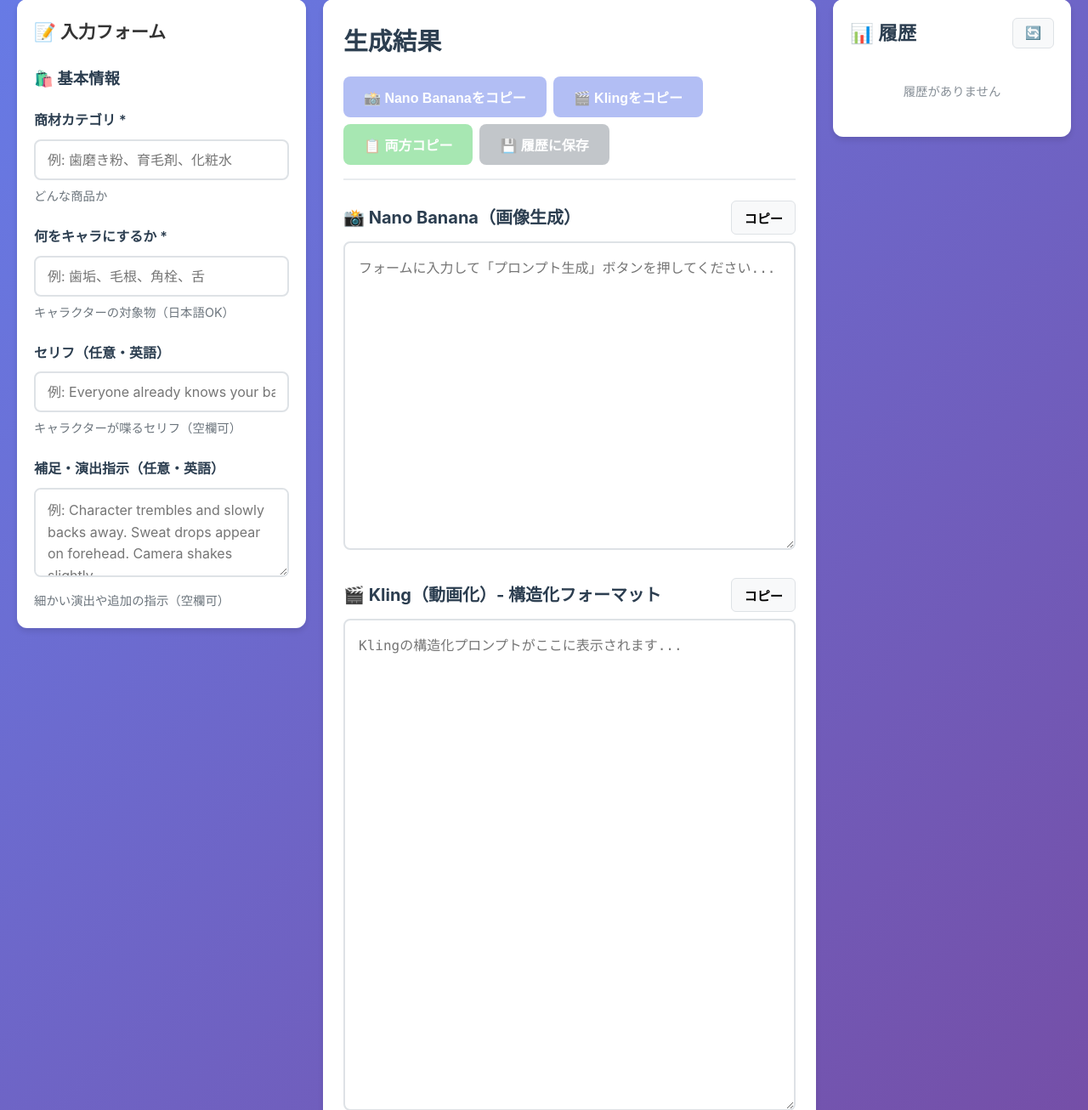
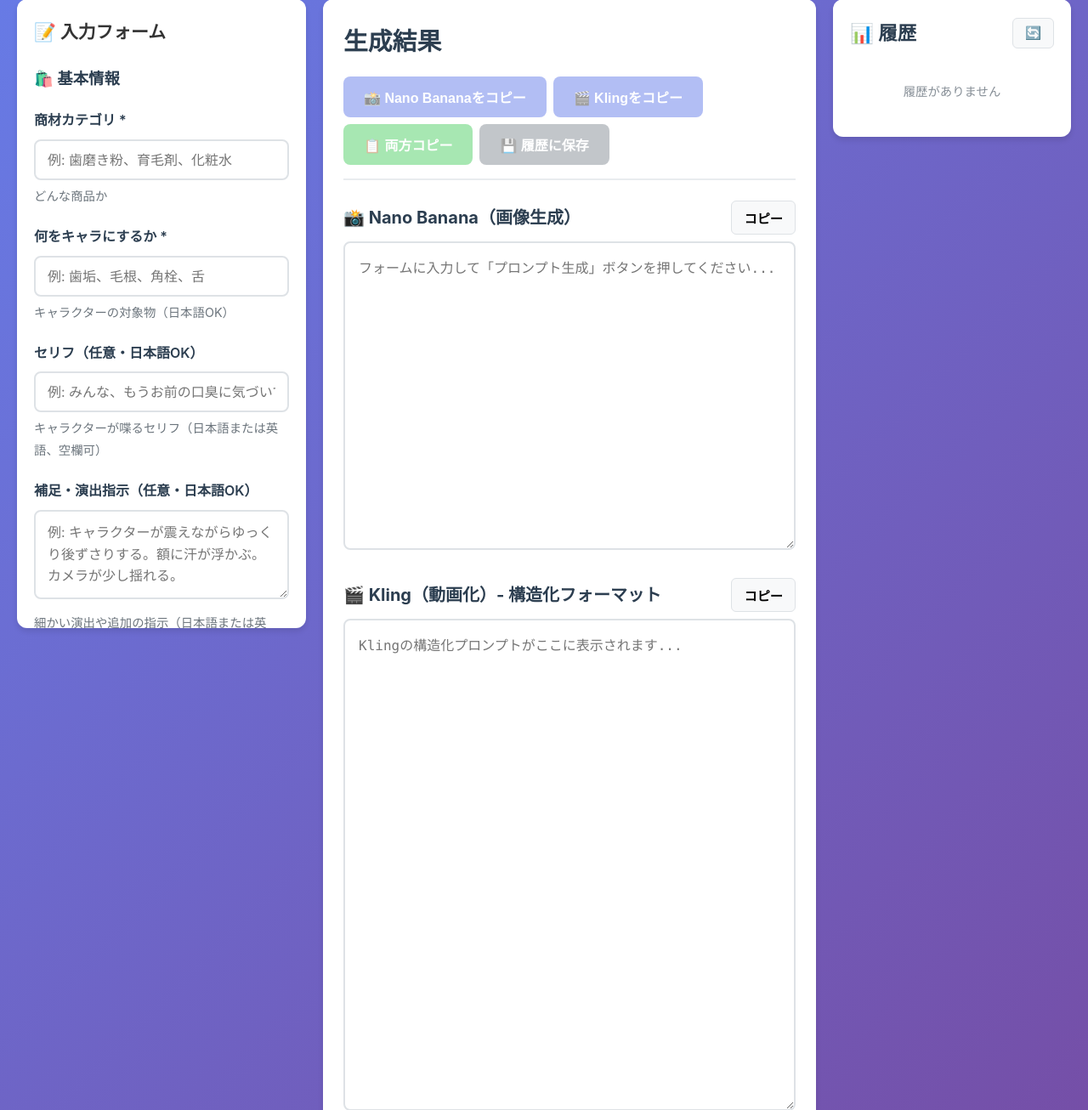
Before and after one commit to picklist-marketing/nanobanana-kling, a Flask app: page / in a window 1280 px wide. Shown: the part 205-1511 px from the top of the page at 85% size. Run offline with Flask 3, Linux system fonts and the light colour scheme; data that the repository does not hold is empty.

Commit message:
Add Japanese input support with auto-translation
- Add deep-translator library for Japanese-to-English translation
- Support Japanese input for dialogue and additional_direction
- Auto-translate to English before generating prompts
- Update UI labels and placeholders to Japanese
- Fallback to original text if translation fails
- Works with both Japanese and English input

```diff
--- a/app.py
+++ b/app.py
@@ -9,6 +9,7 @@
 import os
 from datetime import datetime
 from pathlib import Path
+from deep_translator import GoogleTranslator
 
 # プロジェクトディレクトリを明示的に指定
 PROJECT_DIR = Path(__file__).parent
@@ -22,6 +23,26 @@
 # 出力ディレクトリ
 OUTPUTS_DIR = PROJECT_DIR / "outputs"
 HISTORY_FILE = OUTPUTS_DIR / "prompt-history.json"
+
+
+def translate_to_english(text):
+    """日本語テキストを英語に翻訳（セリフや演出指示用）"""
+    if not text or not text.strip():
+        return text
+
+    # 英語のみの場合はそのまま返す（簡易判定）
+    if all(ord(char) < 128 or char in ' \n\t.,!?\'"' for char in text):
+        return text
+
+    try:
+        # Google Translateで翻訳
+        translator = GoogleTranslator(source='ja', target='en')
+        translated = translator.translate(text)
+        return translated
+    except Exception as e:
+        # 翻訳失敗時は元のテキストを返す
+        print(f"Translation error: {e}")
+        return text
 
 
 def translate_subject_to_english(subject):
@@ -172,8 +193,10 @@
     visual_style = form_data.get('visual_style', 'grotesque comedy, Pixar meets body horror')
     camera_angle = form_data.get('camera_angle', 'extreme close-up POV from inside')
 
-    # キャラクター対象を英語に翻訳
+    # 各フィールドを英語に翻訳
     character_subject_en = translate_subject_to_english(character_subject)
+    dialogue_en = translate_to_english(dialogue) if dialogue else ''
+    additional_direction_en = translate_to_english(additional_direction) if additional_direction else ''
 
     # 環境と色、質感を自動推測（英語版を使用）
     environment = get_environment_from_subject(character_subject_en)
@@ -220,8 +243,8 @@
 NO TEXT, NO WORDS, NO LETTERS in the image"""
 
     # 追加の演出指示があれば追加
-    if additional_direction:
-        nano_banana_prompt += f"\n\nADDITIONAL DIRECTION:\n{additional_direction}"
+    if additional_direction_en:
+        nano_banana_prompt += f"\n\nADDITIONAL DIRECTION:\n{additional_direction_en}"
 
     nano_banana_prompt = nano_banana_prompt.strip()
 
@@ -247,13 +270,13 @@
 {context_desc}""")
 
     # Action（セリフあり/なし）
-    if dialogue:
+    if dialogue_en:
         # セリフありの場合
-        lip_sync = generate_lip_sync(dialogue)
+        lip_sync = generate_lip_sync(dialogue_en)
         kling_sections.append(f"""Action:
 The {character_subject_en} character suddenly reacts with {character_emotion} emotion and shouts toward the camera:
 
-"{dialogue}"
+"{dialogue_en}"
 
 Lip sync animation:
 {lip_sync}
@@ -341,9 +364,9 @@
 {chr(10).join('- ' + effect for effect in effects_desc)}""")
 
     # 追加の演出指示があれば追加
-    if additional_direction:
+    if additional_direction_en:
         kling_sections.append(f"""Additional Direction:
-{additional_direction}""")
+{additional_direction_en}""")
 
     kling_prompt = "\n\n".join(kling_sections)
 
--- a/requirements.txt
+++ b/requirements.txt
@@ -1 +1,2 @@
 Flask==3.0.3
+deep-translator==1.11.4
--- a/templates/index.html
+++ b/templates/index.html
@@ -39,18 +39,18 @@
                         </div>
 
                         <div class="form-group">
-                            <label for="dialogue">セリフ（任意・英語）</label>
+                            <label for="dialogue">セリフ（任意・日本語OK）</label>
                             <input type="text" id="dialogue" name="dialogue"
-                                   placeholder='例: Everyone already knows your bad breath!!'>
-                            <small>キャラクターが喋るセリフ（空欄可）</small>
+                                   placeholder='例: みんな、もうお前の口臭に気づいてるぞ！'>
+                            <small>キャラクターが喋るセリフ（日本語または英語、空欄可）</small>
                         </div>
 
                         <div class="form-group">
-                            <label for="additional_direction">補足・演出指示（任意・英語）</label>
+                            <label for="additional_direction">補足・演出指示（任意・日本語OK）</label>
                             <textarea id="additional_direction" name="additional_direction"
-                                      placeholder='例: Character trembles and slowly backs away. Sweat drops appear on forehead. Camera shakes slightly.'
+                                      placeholder='例: キャラクターが震えながらゆっくり後ずさりする。額に汗が浮かぶ。カメラが少し揺れる。'
                                       rows="3"></textarea>
-                            <small>細かい演出や追加の指示（空欄可）</small>
+                            <small>細かい演出や追加の指示（日本語または英語、空欄可）</small>
                         </div>
                     </div>
 
```
